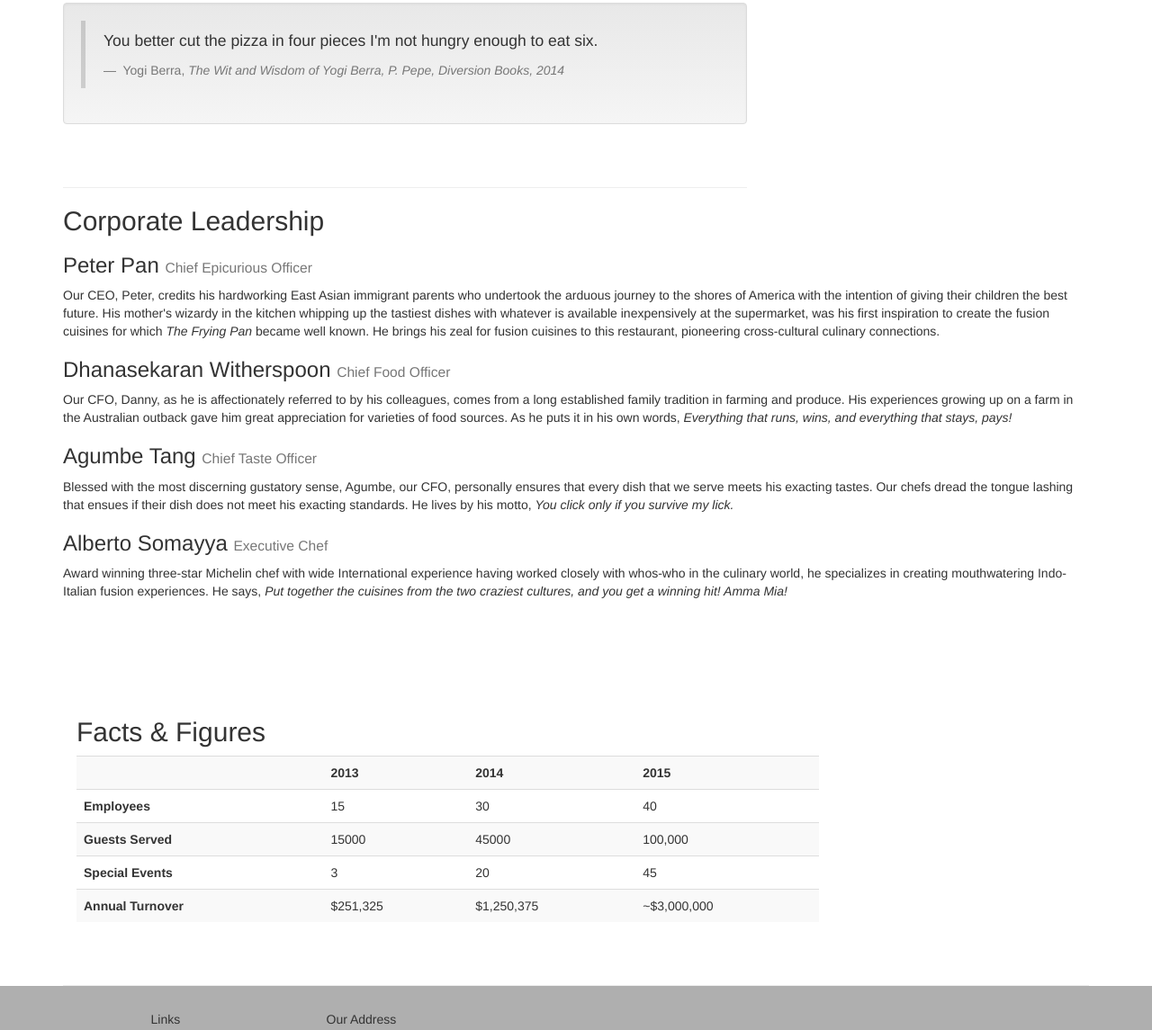
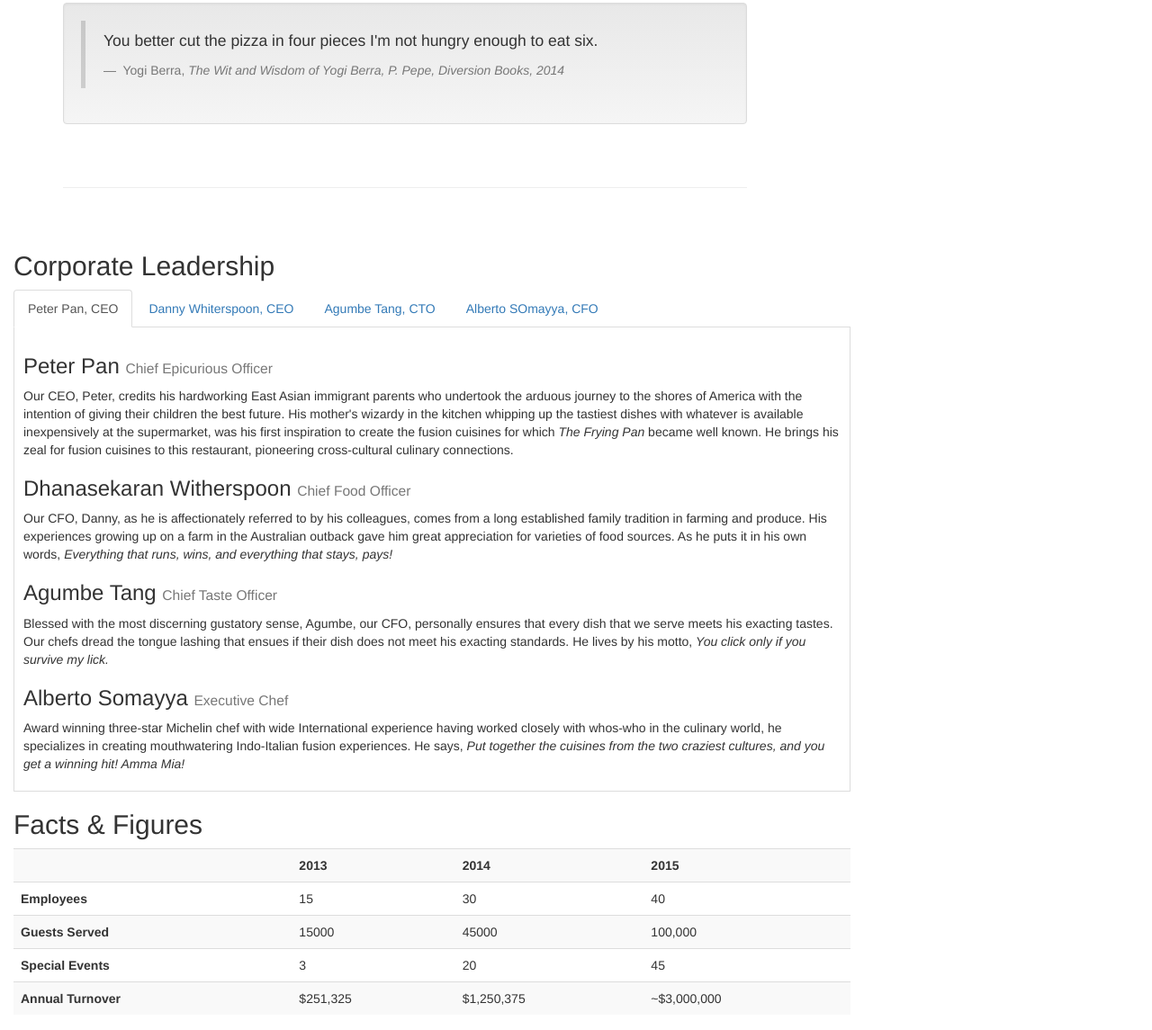
Before and after one commit to marcos5ilva/RistoranteConFusion_webpage, a plain HTML site: page aboutus.html in a window 1280 px wide. Shown: the part 759-1904 px from the top of the page at 90% size. Drawn offline with nearby package versions, Linux system fonts and the light colour scheme.

Commit message:
Added Tab, Pills anda Tabbed Navigation on the About Us page

```diff
--- a/aboutus.html
+++ b/aboutus.html
@@ -138,17 +138,41 @@
             </div>
         </div>
 
-        <div class="container">
-            <div>
+        <div class="row row-content">
+            <div class="col-xs-12 col-sm-9">
                 <h2>Corporate Leadership</h2>
+                <ul class="nav nav-tabs" role="tablist">
+                    <li role="presentation" class="active" >
+                    <a href="#peter" aria-controls="home" role="tab" data-toggle="tab">Peter Pan, CEO</a>
+                    </li>
+                    <li  role="presentation">
+                    <a href="#danny" aria-controls="profile" role="tab" data-toggle="tab">Danny Whiterspoon, CEO</a>
+                    </li>
+                    <li role="presentation">
+                    <a href="#agumbe" aria-controls="messages" role="tab" data-toggle="tab">Agumbe Tang, CTO</a>
+                    </li>
+                    <li role="presentation">
+                    <a href="#alberto" aria-controls="settings" role="tab" data-toggle="tab">Alberto SOmayya, CFO</a>
+                    </li>
+                </ul>
+                <div class="tab-content">
+                    <div role="tabpanel" class="tab-pane fade in active" id="peter">
                         <h3>Peter Pan <small>Chief Epicurious Officer</small></h3>
                         <p>Our CEO, Peter, credits his hardworking East Asian immigrant parents who undertook the arduous journey to the shores of America with the intention of giving their children the best future. His mother's wizardy in the kitchen whipping up the tastiest dishes with whatever is available inexpensively at the supermarket, was his first inspiration to create the fusion cuisines for which <em>The Frying Pan</em> became well known. He brings his zeal for fusion cuisines to this restaurant, pioneering cross-cultural culinary connections.</p>
+                    </div>
+                    <div role="tabpanel" class="tab-pane fade in active" id="danny">
                         <h3>Dhanasekaran Witherspoon <small>Chief Food Officer</small></h3>
                         <p>Our CFO, Danny, as he is affectionately referred to by his colleagues, comes from a long established family tradition in farming and produce. His experiences growing up on a farm in the Australian outback gave him great appreciation for varieties of food sources. As he puts it in his own words, <em>Everything that runs, wins, and everything that stays, pays!</em></p>
+                    </div>
+                    <div role="tabpanel" class="tab-pane fade in active" id="agumbe">
                         <h3>Agumbe Tang <small>Chief Taste Officer</small></h3>
                         <p>Blessed with the most discerning gustatory sense, Agumbe, our CFO, personally ensures that every dish that we serve meets his exacting tastes. Our chefs dread the tongue lashing that ensues if their dish does not meet his exacting standards. He lives by his motto, <em>You click only if you survive my lick.</em></p>
+                    </div>
+                    <div role="tabpanel" class="tab-pane fade in active" id="alberto">
                         <h3>Alberto Somayya <small>Executive Chef</small></h3>
                         <p>Award winning three-star Michelin chef with wide International experience having worked closely with whos-who in the culinary world, he specializes in creating mouthwatering Indo-Italian fusion experiences. He says, <em>Put together the cuisines from the two craziest cultures, and you get a winning hit! Amma Mia!</em></p>
+                    </div>
+                </div>
             </div>
              <div>
                 <p style="padding:20px;"></p>
--- a/css/mystyles.css
+++ b/css/mystyles.css
@@ -55,3 +55,10 @@ address{
 .navbar-inverse .navbar-nav .open .dropdown-menu> li> a: hover{
     color:#000000;
 }
+
+.tab-content {
+    border-left: 1px solid #ddd;
+    border-right: 1px solid #ddd;
+    border-bottom: 1px solid #ddd;
+    padding: 10px;
+}
```
Lines whose indentation alone changed are shown as unchanged.
